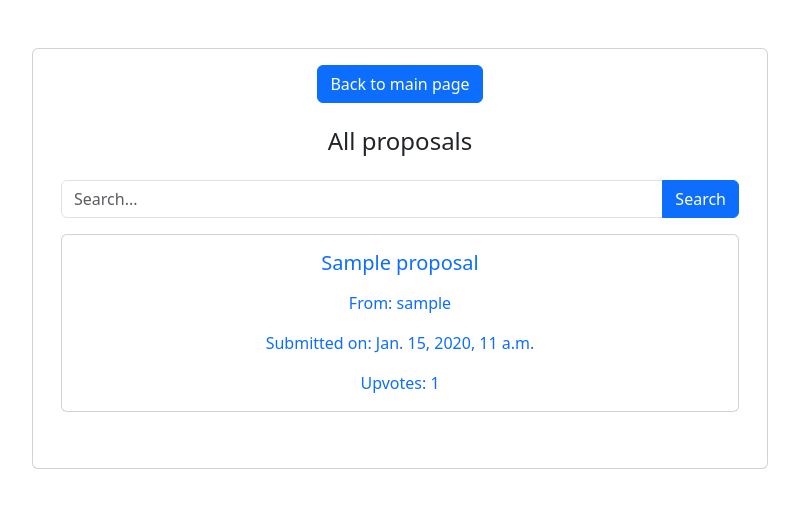
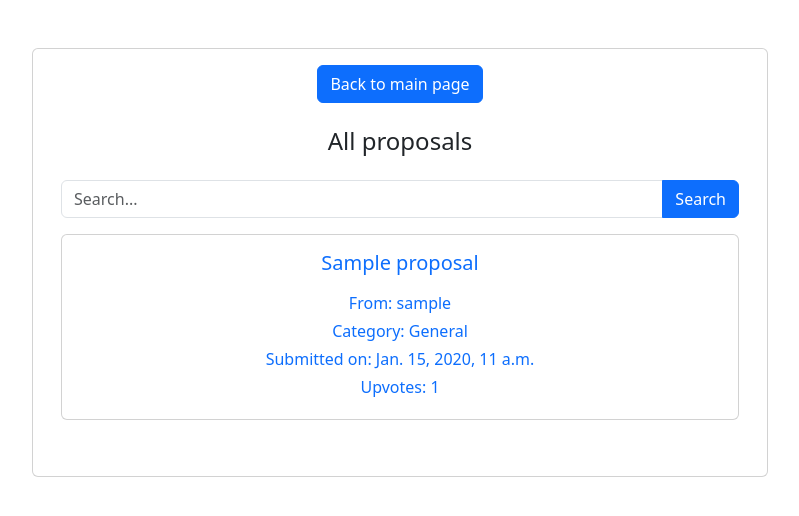
Before and after one commit to tf4482/improvo, a Django app: page /proposals/ in a window 1280 px wide. Shown: the top 516 px of the page, without its empty margins (335-1134 px from the left). Run offline with Django 5.2, Linux system fonts and the light colour scheme; tables that the repository leaves empty hold one stand-in row (values such as "Sample post"); some libraries are stand-ins or nearby versions.

Commit message:
fix: :ambulance: Added missing item on proposal card, changed line bottom margin

```diff
--- a/proposals/templates/all_proposals.html
+++ b/proposals/templates/all_proposals.html
@@ -31,9 +31,10 @@
                     <div class="card-body" onmouseover="changeBackground(this)" onmouseout="changeBackground(this)">
                         <a href="proposal_details/{{ proposal.id }}" class="text-decoration-none">
                             <h5 class="card-title mb-3">{{ proposal.title }}</h5>
-                            <p class="card-text">{% trans "From" %}: {{ proposal.author }}</p>
-                            <p class="card-text">{% trans "Submitted on" %}: {{ proposal.datetime }}</p>
-                            <p class="card-text">{% trans "Upvotes" %}: {{ proposal.upvote_count }}</p>
+                            <p class="card-text mb-1">{% trans "From" %}: {{ proposal.author }}</p>
+                            <p class="card-text mb-1">{% trans "Category" %}: {{ proposal.category }}</p>
+                            <p class="card-text mb-1">{% trans "Submitted on" %}: {{ proposal.datetime }}</p>
+                            <p class="card-text mb-1">{% trans "Upvotes" %}: {{ proposal.upvote_count }}</p>
                         </a>
                     </div>
                 </div>
```
